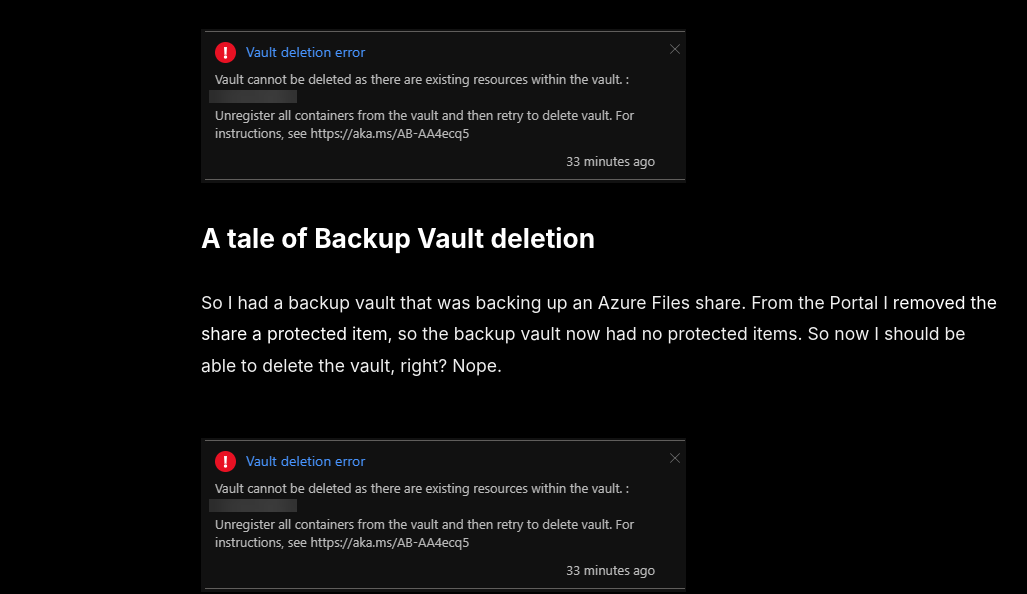
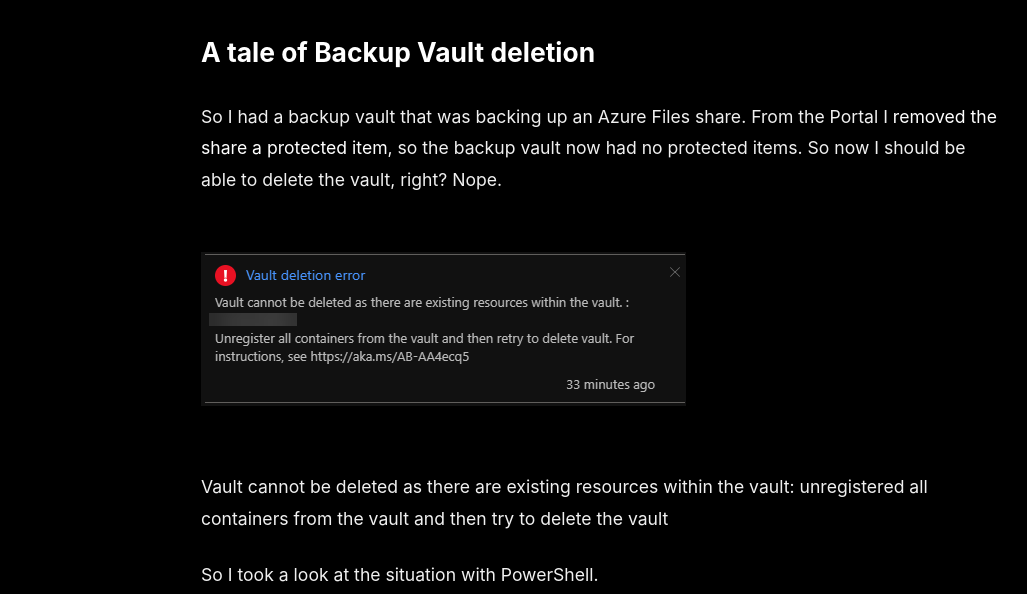
Before and after one commit to KonTheCat/blog2, a Gatsby site: page /a-tale-of-backup-vault-deletion in a window 1280 px wide. Shown: the part 241-835 px from the top of the page, without its empty margins (39-1066 px from the left). Built offline with nearby package versions, Linux system fonts and the light colour scheme; Gatsby itself is replaced by a stand-in of ours; some packages are replaced by stand-ins of ours.

Commit message:
removing repetition of the featured image

```diff
--- a/src/templates/blog-post.js
+++ b/src/templates/blog-post.js
@@ -17,12 +17,6 @@ export default function BlogPostTemplate({ data }) {
           <h1 className="blog-post-title">{frontmatter.title}</h1>
           <p className="blog-post-date">{frontmatter.date}</p>
         </header>
-
-        {featuredImg && (
-          <div className="blog-post-featured-image">
-            <GatsbyImage image={featuredImg} alt={frontmatter.title} />
-          </div>
-        )}
 
         <div
           className="blog-post-content"
```
